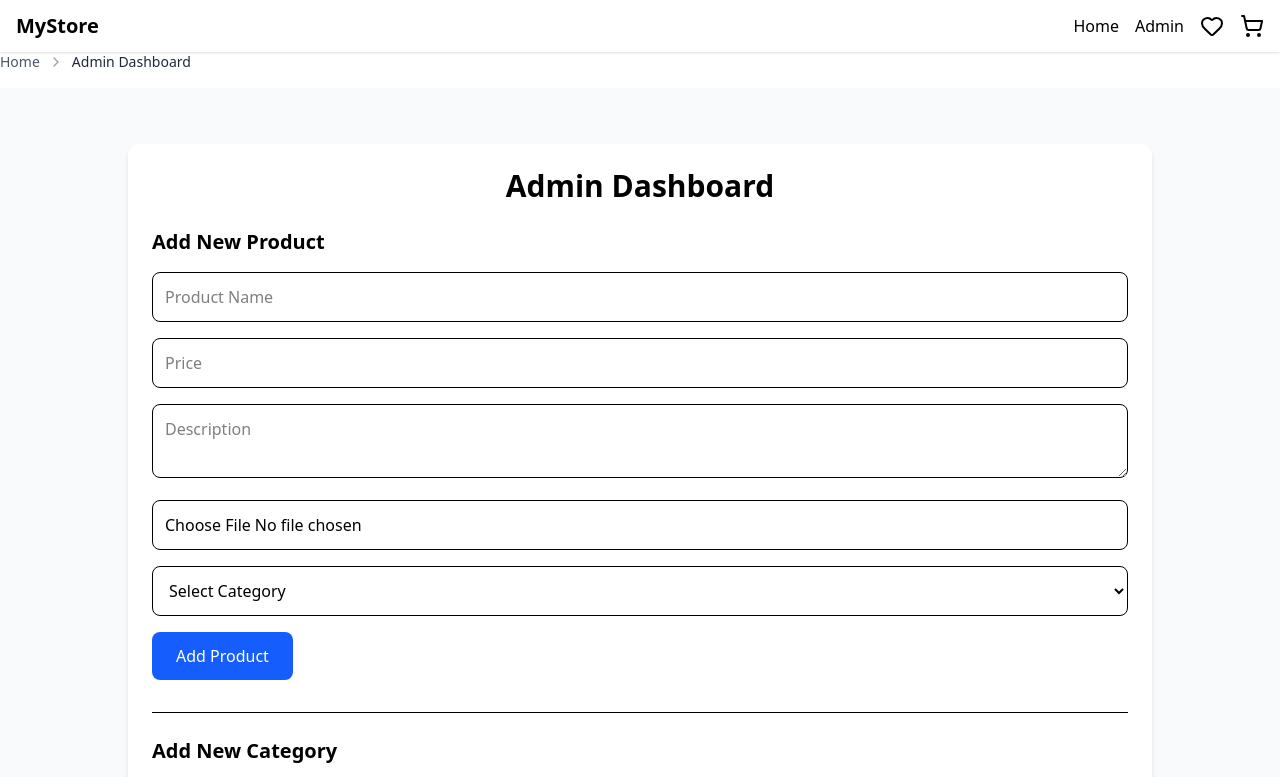
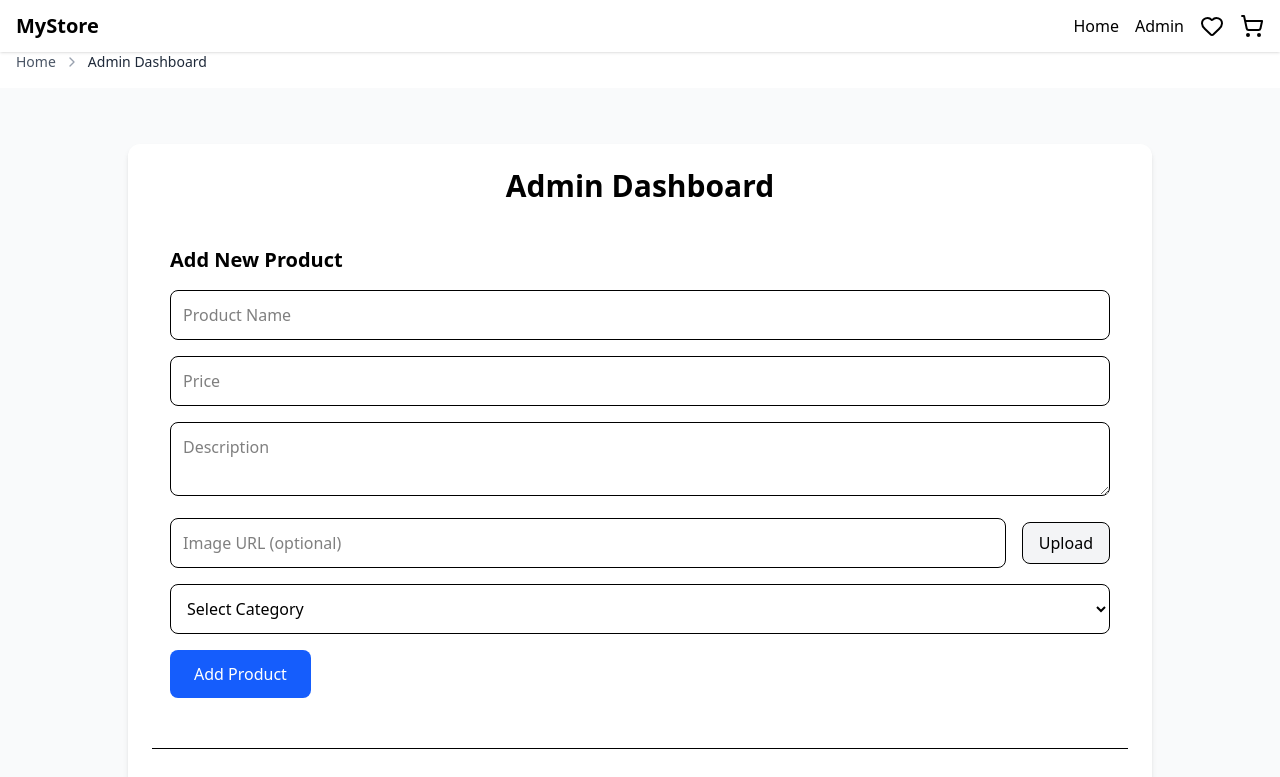
Before and after one commit to Babalola-Yusuf/react-vite-tailwind-ecommerce, a React (Vite) app: page /admin in a window 1280 px wide. Shown: the top 777 px of the page. Built offline with nearby package versions, Linux system fonts and the light colour scheme.

Commit message:
added edit scrollback feature

```diff
--- a/src/App.jsx
+++ b/src/App.jsx
@@ -20,7 +20,9 @@ export default function App() {
         <CartProvider>
           <WishlistProvider>
             <Navbar />
-            <Breadcrumbs /> {/* ✅ Breadcrumbs should be here */}
+            <div className='max-w-7xl mx-auto px-4'>
+              <Breadcrumbs /> {/* ✅ Breadcrumbs should be here */}
+            </div>
             <main className="p-4 min-h-screen bg-gray-50">
               <Routes>
                 <Route path="/" element={<Home />} />
--- a/src/pages/Admin.jsx
+++ b/src/pages/Admin.jsx
@@ -1,13 +1,14 @@
 // FILE: src/pages/Admin.jsx
-import React, { useContext, useState } from 'react';
+import React, { useContext, useState, useRef, useEffect } from 'react';
 import { toast } from 'react-hot-toast';
 import ProductContext from '../context/ProductContext';
 
 export default function Admin() {
   const { state, dispatch } = useContext(ProductContext);
+  const formRef = useRef(null);
+  const nameInputRef = useRef(null);
 
   const [product, setProduct] = useState({
-    id: null,
     name: '',
     price: '',
     description: '',
@@ -15,15 +16,15 @@ export default function Admin() {
     category: '',
   });
 
-  const [preview, setPreview] = useState(null);
-  const [editing, setEditing] = useState(false);
-
+  const [editingProduct, setEditingProduct] = useState(null);
+  const [imagePreview, setImagePreview] = useState('');
   const [newCategory, setNewCategory] = useState('');
+  const [highlightForm, setHighlightForm] = useState(false);
   const [categories, setCategories] = useState(
     JSON.parse(localStorage.getItem('categories')) || ['Electronics', 'Clothing', 'Accessories']
   );
 
-  // Persist category list
+  // Save categories persistently
   const updateCategories = (updated) => {
     setCategories(updated);
     localStorage.setItem('categories', JSON.stringify(updated));
@@ -32,52 +33,63 @@ export default function Admin() {
   const handleAddCategory = () => {
     if (newCategory.trim() === '') return toast.error('Category name cannot be empty');
     if (categories.includes(newCategory.trim())) return toast.error('Category already exists');
-
     const updated = [...categories, newCategory.trim()];
     updateCategories(updated);
     toast.success(`Added category "${newCategory}"`);
     setNewCategory('');
   };
 
-  // ✅ Handle image uploads (from PC)
+  // Handle image upload
   const handleImageUpload = (e) => {
     const file = e.target.files[0];
-    if (!file) return;
-    const reader = new FileReader();
-    reader.onloadend = () => {
-      setPreview(reader.result);
-      setProduct({ ...product, image: reader.result });
-    };
-    reader.readAsDataURL(file);
+    if (file) {
+      const localUrl = URL.createObjectURL(file);
+      setImagePreview(localUrl);
+      setProduct({ ...product, image: localUrl });
+    }
   };
 
-  // ✅ Add or Update Product
-  const handleSaveProduct = (e) => {
+  const handleAddProduct = (e) => {
     e.preventDefault();
     if (!product.name || !product.price || !product.category)
       return toast.error('Please fill in all required fields');
 
-    if (editing) {
-      dispatch({ type: 'UPDATE_PRODUCT', payload: product });
+    if (editingProduct) {
+      // Update existing product
+      dispatch({
+        type: 'UPDATE_PRODUCT',
+        payload: { ...product, id: editingProduct.id, images: [product.image] },
+      });
       toast.success('Product updated successfully');
+      setEditingProduct(null);
     } else {
-      dispatch({
-        type: 'ADD_PRODUCT',
-        payload: { ...product, id: Date.now(), price: parseFloat(product.price) },
-      });
+      // Add new product
+      const newProduct = {
+        ...product,
+        price: parseFloat(product.price),
+        id: Date.now(),
+        images: [product.image],
+      };
+      dispatch({ type: 'ADD_PRODUCT', payload: newProduct });
       toast.success('Product added successfully');
     }
 
-    setProduct({ id: null, name: '', price: '', description: '', image: '', category: '' });
-    setPreview(null);
-    setEditing(false);
+    setProduct({ name: '', price: '', description: '', image: '', category: '' });
+    setImagePreview('');
   };
 
-  // ✅ Edit existing product
   const handleEditProduct = (p) => {
+    setEditingProduct(p);
     setProduct(p);
-    setPreview(p.image);
-    setEditing(true);
+    setImagePreview(p.image || p.images?.[0] || '');
+
+    // Smooth scroll and highlight form
+    setTimeout(() => {
+      formRef.current?.scrollIntoView({ behavior: 'smooth', block: 'start' });
+      nameInputRef.current?.focus();
+      setHighlightForm(true);
+      setTimeout(() => setHighlightForm(false), 2000);
+    }, 200);
   };
 
   const handleDeleteProduct = (id) => {
@@ -85,23 +97,24 @@ export default function Admin() {
     toast.success('Product deleted');
   };
 
-  const handleCancelEdit = () => {
-    setEditing(false);
-    setProduct({ id: null, name: '', price: '', description: '', image: '', category: '' });
-    setPreview(null);
-  };
-
   return (
     <div className="max-w-5xl mx-auto mt-10 bg-white shadow-md rounded-xl p-6">
       <h1 className="text-3xl font-bold mb-6 text-center">Admin Dashboard</h1>
 
-      {/* Add / Edit Product */}
-      <form onSubmit={handleSaveProduct} className="space-y-4">
+      {/* Add or Edit Product */}
+      <form
+        ref={formRef}
+        onSubmit={handleAddProduct}
+        className={`space-y-4 border-2 rounded-xl p-4 transition-all duration-500 ${
+          highlightForm ? 'border-yellow-400 shadow-md shadow-yellow-100' : 'border-transparent'
+        }`}
+      >
         <h2 className="text-xl font-semibold">
-          {editing ? 'Edit Product' : 'Add New Product'}
+          {editingProduct ? 'Edit Product' : 'Add New Product'}
         </h2>
 
         <input
+          ref={nameInputRef}
           type="text"
           placeholder="Product Name"
           value={product.name}
@@ -126,21 +139,38 @@ export default function Admin() {
           className="border rounded-lg p-3 w-full"
         />
 
-        {/* Local image upload */}
+        <div className="flex flex-col md:flex-row items-center gap-4">
+          <div className="flex-1 w-full">
+            <input
+              type="text"
+              placeholder="Image URL (optional)"
+              value={product.image}
+              onChange={(e) => {
+                setProduct({ ...product, image: e.target.value });
+                setImagePreview(e.target.value);
+              }}
+              className="border rounded-lg p-3 w-full"
+            />
+          </div>
+          <div className="flex items-center gap-2">
+            <label className="cursor-pointer bg-gray-100 border px-4 py-2 rounded-lg hover:bg-gray-200 transition">
+              Upload
               <input
                 type="file"
                 accept="image/*"
                 onChange={handleImageUpload}
-          className="border rounded-lg p-3 w-full"
+                className="hidden"
               />
-
-        {preview && (
+            </label>
+            {imagePreview && (
               <img
-            src={preview}
+                src={imagePreview}
                 alt="Preview"
-            className="w-32 h-32 object-cover rounded-md border"
+                className="w-16 h-16 object-cover rounded border"
               />
             )}
+          </div>
+        </div>
 
         <select
           value={product.category}
@@ -156,18 +186,22 @@ export default function Admin() {
           ))}
         </select>
 
-        <div className="flex gap-4">
+        <div className="flex gap-3">
           <button
             type="submit"
             className="bg-blue-600 text-white px-6 py-3 rounded-lg hover:bg-blue-700 transition"
           >
-            {editing ? 'Update Product' : 'Add Product'}
+            {editingProduct ? 'Save Changes' : 'Add Product'}
           </button>
-          {editing && (
+          {editingProduct && (
             <button
               type="button"
-              onClick={handleCancelEdit}
-              className="bg-gray-400 text-white px-6 py-3 rounded-lg hover:bg-gray-500 transition"
+              onClick={() => {
+                setEditingProduct(null);
+                setProduct({ name: '', price: '', description: '', image: '', category: '' });
+                setImagePreview('');
+              }}
+              className="bg-gray-500 text-white px-6 py-3 rounded-lg hover:bg-gray-600 transition"
             >
               Cancel
             </button>
@@ -209,7 +243,7 @@ export default function Admin() {
               >
                 <div>
                   <img
-                    src={p.image || '/placeholder.png'}
+                    src={p.image || p.images?.[0] || '/placeholder.png'}
                     alt={p.name}
                     className="w-full h-40 object-cover rounded-md mb-3"
                   />
@@ -220,13 +254,13 @@ export default function Admin() {
                 <div className="flex gap-2 mt-3">
                   <button
                     onClick={() => handleEditProduct(p)}
-                    className="bg-yellow-500 text-white py-2 px-4 rounded-lg hover:bg-yellow-600 transition"
+                    className="flex-1 bg-yellow-500 text-white py-2 rounded-lg hover:bg-yellow-600 transition"
                   >
                     Edit
                   </button>
                   <button
                     onClick={() => handleDeleteProduct(p.id)}
-                    className="bg-red-500 text-white py-2 px-4 rounded-lg hover:bg-red-600 transition"
+                    className="flex-1 bg-red-500 text-white py-2 rounded-lg hover:bg-red-600 transition"
                   >
                     Delete
                   </button>
```
Lines whose indentation alone changed are shown as unchanged.
